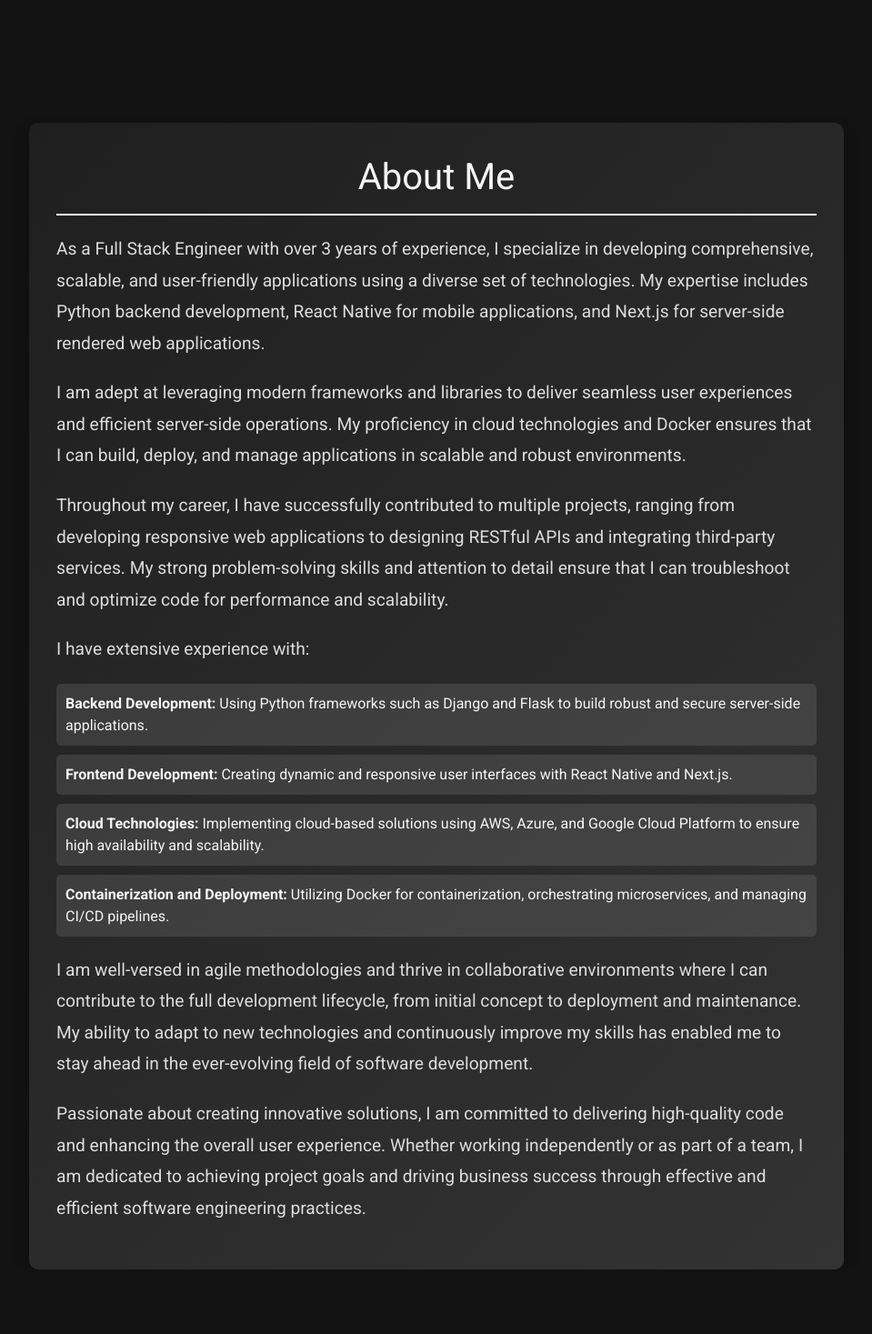
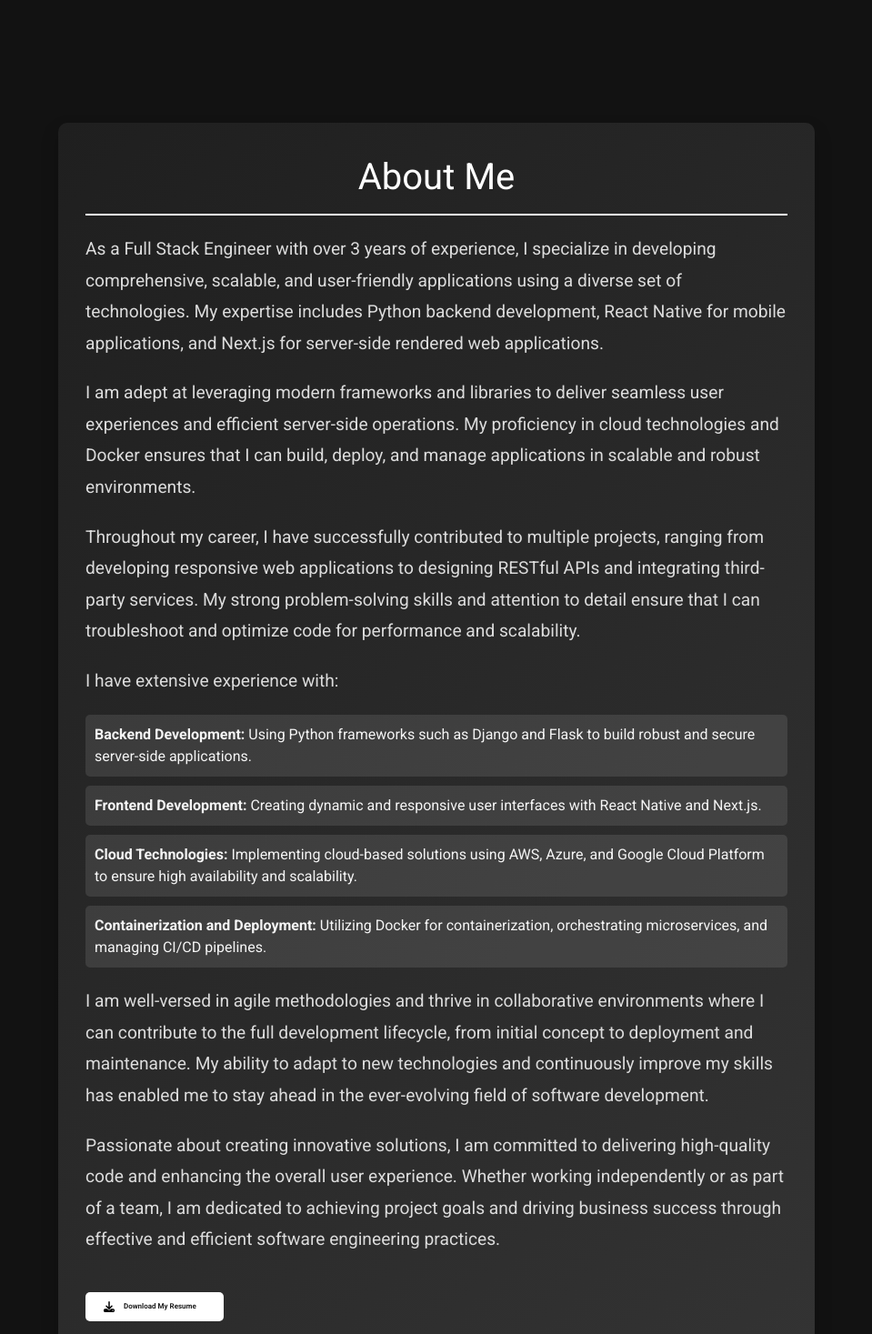
Before and after one commit to Wali-Muhammad123/portfolio, a Next.js app: page / in a window 1280 px wide. Shown: the part 543-2010 px from the top of the page at 91% size, without its empty margins (160-1119 px from the left). Before the commit the page ends 1939 px from the top, so only its background shows below. Built offline with nearby package versions, Linux system fonts and the light colour scheme.

Commit message:
Updated AboutMe

```diff
--- a/package.json
+++ b/package.json
@@ -9,6 +9,9 @@
     "lint": "next lint"
   },
   "dependencies": {
+    "@fortawesome/fontawesome-svg-core": "^6.5.2",
+    "@fortawesome/free-solid-svg-icons": "^6.5.2",
+    "@fortawesome/react-fontawesome": "^0.2.2",
     "@radix-ui/react-navigation-menu": "^1.1.4",
     "class-variance-authority": "^0.7.0",
     "clsx": "^2.1.1",
--- a/src/components/AboutMe/AboutMe.module.css
+++ b/src/components/AboutMe/AboutMe.module.css
@@ -2,7 +2,7 @@
 
 .aboutMeContainer {
   padding: 30px;
-  max-width: 70%;
+  max-width: 65%;
   margin-top: 30em;
   background: linear-gradient(135deg, #1f1f1f, #333);
   border-radius: 10px;
@@ -16,8 +16,8 @@
   font-size: 2.5em;
   margin-bottom: 20px;
   text-align: center;
-  color: #f5f5f5;
-  border-bottom: 2px solid #f5f5f5;
+  color: white;
+  border-bottom: 2px solid white;
   padding-bottom: 10px;
   animation: slideIn 1s ease-in-out;
 }
@@ -49,6 +49,32 @@
   background: rgba(255, 255, 255, 0.2);
 }
 
+.downloadButton {
+  display: inline-flex;
+  margin-top: 20px;
+  padding: 10px 20px;
+  background-color: white;
+  color: #1f1f1f;
+  border-radius: 5px;
+  text-align: center;
+  text-decoration: none;
+  font-size: 0.5em;
+  font-weight: bold;
+  transition: background-color 0.3s;
+  width: 19em;
+}
+
+.downloadButton:hover {
+  background-color: aliceblue;
+}
+
+.icon {
+  margin-right: 10px;
+  color: black;
+  height: 1.5em;
+  width: 1.5em;
+}
+
 @keyframes fadeIn {
   from {
     opacity: 0;
--- a/src/components/AboutMe/index.tsx
+++ b/src/components/AboutMe/index.tsx
@@ -1,5 +1,7 @@
 import React from 'react';
 import styles from './AboutMe.module.css';
+import { FontAwesomeIcon } from '@fortawesome/react-fontawesome';
+import { faDownload } from '@fortawesome/free-solid-svg-icons';
 
 const AboutMe = () => {
   return (
@@ -29,6 +31,9 @@ const AboutMe = () => {
       <p className={styles.description}>
         Passionate about creating innovative solutions, I am committed to delivering high-quality code and enhancing the overall user experience. Whether working independently or as part of a team, I am dedicated to achieving project goals and driving business success through effective and efficient software engineering practices.
       </p>
+      <a href="/resume.pdf" download className={styles.downloadButton}>
+      <FontAwesomeIcon icon={faDownload} className={styles.icon} /> Download My Resume
+      </a>
     </div>
   );
 };
```
Also changed, not shown: 2 other files (tests, documents, lock files or other folders).
